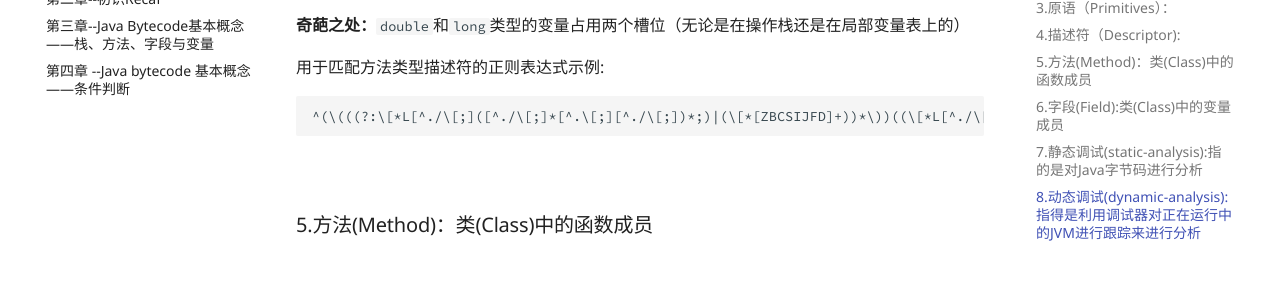
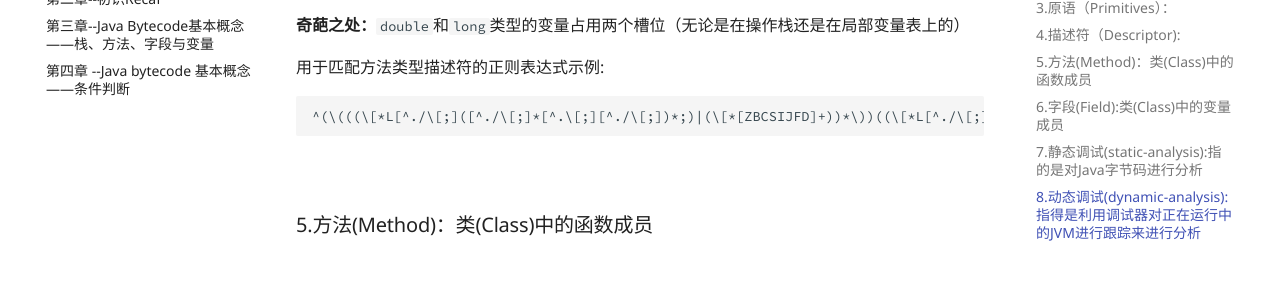
Before and after one commit to CakeSlayers/JavaReversingWiki, an MkDocs documentation site: the page built from docs/basic/00-before-we-start/before-we-start.md, in a window 1280 px wide and 900 px high, scrolled down 1745 px. Shown: the part 230-530 px from the top of the window. Built offline with MkDocs 1.6.1 and Material for MkDocs 9.7.7, drawn with Linux system fonts in a browser that asks for light colours.

Commit message:
update regex

````diff
--- a/docs/basic/00-before-we-start/before-we-start.md
+++ b/docs/basic/00-before-we-start/before-we-start.md
@@ -69,7 +69,7 @@ java.net.URL b = new java.net.URL("www.baidu.com")//和上面作用相同，但
 
 用于匹配方法类型描述符的正则表达式示例:
 ```regexp
-^(\(((?:\[*L[^./\[;]([^./\[;]*[^.\[;][^./\[;])*;)|(\[*[ZBCSIJFD]+))*\))((\[*L[^./\[;]([^./\[;]*[^.\[;][^./\[;])*;)|V|(\[*[ZBCSIJFD]))$
+^(\(((\[*L[^./\[;]([^./\[;]*[^.\[;][^./\[;])*;)|(\[*[ZBCSIJFD]+))*\))((\[*L[^./\[;]([^./\[;]*[^.\[;][^./\[;])*;)|V|(\[*[ZBCSIJFD]))$
 ```
 
 <br/>
````
